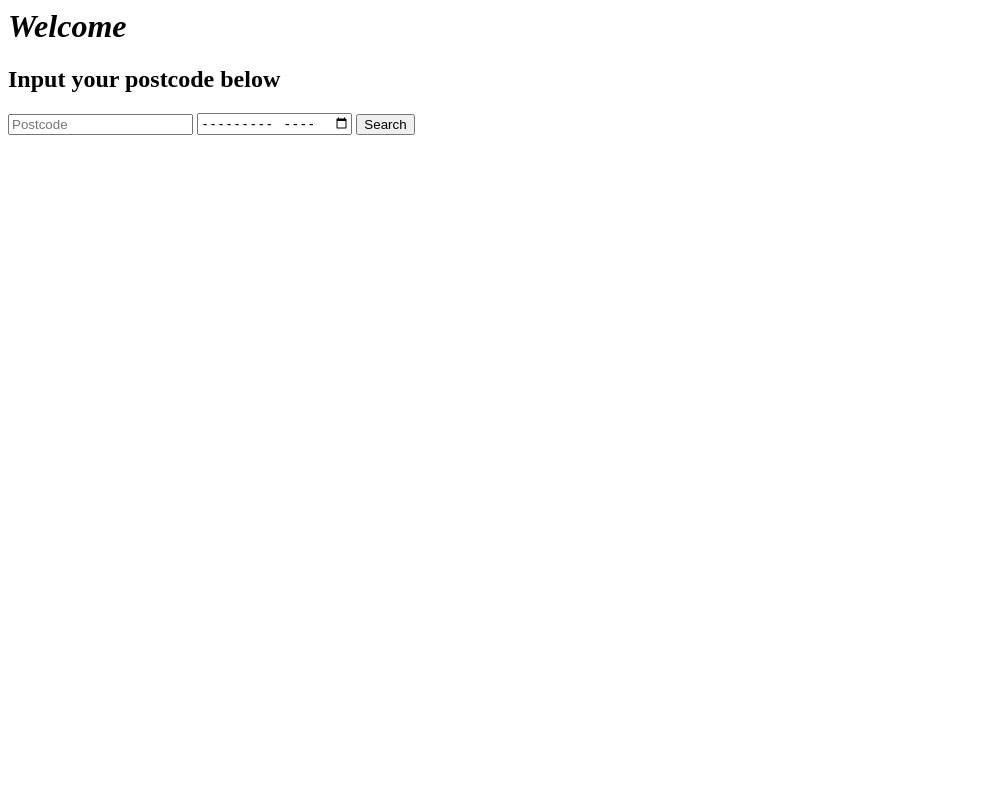
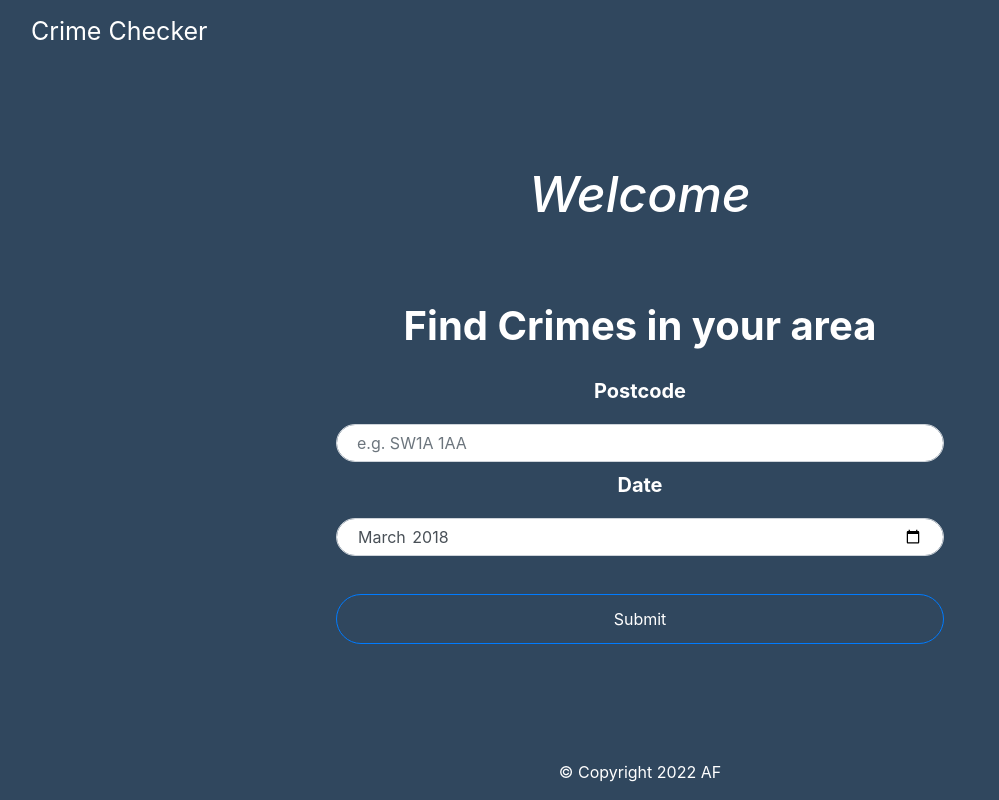
Before and after one commit to A-Finan/CrimeStats, a Node server app: page / in a window 1280 px wide. Shown: the whole page, without its empty margins (0-999 px from the left). Run offline with Node 20, Linux system fonts and the light colour scheme; some libraries are stand-ins or nearby versions.

Commit message:
Added New Styling
New Styling to the main page

```diff
--- a/app.js
+++ b/app.js
@@ -17,36 +17,32 @@ app.get('/', function(req, res){
     res.render("pages/main.ejs");
 })
 
-app.post('/', function(req, res) {
+
+app.post('/search', function(req, res) {
     const postcode = req.body.pcodeSearch
+    const date = req.body.dateSearch
+    console.log(date);
     const location_api_url = "https://api.getthedata.com/postcode/" + postcode;
-
-    console.log(location_api_url)
-
+    // console.log(location_api_url)
     https.get(location_api_url, function(response) {
         response.on("data", function(data){
-
-            //console.log(data)
             const locData = data.toString()
-            console.log(locData)
             const data_loc = JSON.parse(locData)
+            // console.log(data_loc)
             const longitude = (data_loc.data.longitude)
             const latitude = (data_loc.data.latitude)
-            console.log(longitude + ' '+ latitude)
-            res.send(longitude + ' '+ latitude)
+            console.log(data_loc.data.longitude + ' ' + data_loc.data.latitude)
+            res.send(data_loc);
+        })
+    });
+    const police_api_url = "https://data.police.uk/api/crimes-at-location?date=" + date + "&lat=" + '' + "&lng=" + '';
+    console.log(police_api_url);
+    https.get(police_api_url, function(resp) {
+        resp.on("police_data", function(police_data){
+            const PData = JSON.parse(police_data);
+            console.log(PData);
         })
     })
-
-    // const police_api_url = "https://data.police.uk/api/crimes-at-location?"
-
-    //     https.request(police_api_url, function(response) {
-    //     response.on("data", function(data){
-    //         const locData = JSON.parse(data);
-    //         const longitude = (locData.result.longitude)
-    //         const latitude = (locData.result.latitude)
-    //     })
-    // })
-
 })
 
 
--- a/package.json
+++ b/package.json
@@ -7,7 +7,7 @@
     "body-parser": "^1.19.0",
     "ejs": "^3.1.6",
     "express": "^4.17.1",
-    "nodemon": "^2.0.7",
+    "nodemon": "^2.0.15",
     "request": "^2.88.2"
   },
   "scripts": {
--- a/public/css/styles.css
+++ b/public/css/styles.css
@@ -1,62 +1,56 @@
 body {
     background-color: #30475e;
-    font-family: 'Montserrat', sans-serif;
-    text-align: center;
 }
 
-.heading-title {
-    width:600px;
-    margin:auto;
-}
-    h1 {
-        margin-top: 50px;
-        font-family: 'Trebuchet MS', 'Lucida Sans Unicode', 'Lucida Grande', 'Lucida Sans', Arial, sans-serif;
-    }
-    h2{
-        margin-top: 50px;
+.navbar-brand {
+    font-size: 25px;
 }
 
-
-.form-wrapper {
-    width: 100px;
+.section-area {
+    padding-top: 100px;
+    text-align: center;
     margin: auto;
-    height: auto;
+    color: #fff;
+} h1 {
+    font-size: 50px;
+} h2 {
+    font-size: 40px;
+    font-weight: bold;
+    margin-bottom: 20px;
+    padding-top: 70px;
 }
 
-  form {
-      margin-top: 50px;
-      display: block;
-
-    }
-
-    input {
-        text-align: center;
-        display: block;
-        margin-top: 10px;
-    }
-
-    button {
-        margin-top: 10px;
-        margin-left: 50px;
-        width: 100px;
-    }
-
-
-.api-data {
-    background-color: lightgrey;
-    height: 200px;
-    position: relative;
-    margin-top: 50px;
-    margin-left: 500px;
-    margin-right: 500px;
-    display: none;
-}
-
-     p {
-        margin: 0;
+.container-input form {
     position: absolute;
     top: 50%;
     left: 50%;
-        -ms-transform: translate(-50%, -50%);
-        transform: translate(-50%, -50%);
+    transform: translate(-50%,-50%);
+} label {
+    font-size: 20px;
+    font-weight: bold;
+    margin-bottom: 10px;
 }
+.form-control {
+    border-radius: 25px;
+    width: 100%;
+    padding: 12px 20px;
+    margin: 8px 0;
+    display: inline-block;
+} .btn {
+    border-radius: 25px;
+    width: 100%;
+    padding: 12px 20px;
+    margin: 30px 0;
+    display: inline-block;
+    background-color: #30475e;
+}
+
+.footer-section {
+    position: fixed;
+    left: 0;
+    bottom: 0;
+    width: 100%;
+    background-color: #30475e;
+    color: white;
+    text-align: center;
+}
--- a/views/pages/main.ejs
+++ b/views/pages/main.ejs
@@ -1,12 +1,25 @@
+<%- include('../partials/header.ejs') %>
+<%- include('../partials/navbar.ejs') %>
+
+
 <title>Crime Search</title>
-<div class="heading-title">
-    <h1><em>Welcome</em></h1>
-    <h2>Input your postcode below</h2>
-</div>
-<div class="form-wrapper">
-    <form action="/" method="post">
-        <input type="text" name="pcodeSearch" id="pcodeSearch" placeholder="Postcode" required>
-        <input type="month" id="start" name="start"min="2018-03" placeholder="Year Month" >
-        <button class="btn btn-primary" type="submit">Search</button>
-    </form>
-</div>
+
+<section class="section-area">
+    <div class="container-fluid">
+        <h1><em>Welcome</em></h1>
+        <h2>Find Crimes in your area</h2>
+    </div>
+    <div class="container-input">
+        <form class="input-form" action="/search" method="post">
+            <div class="form-group form-control-lg">
+                <label for="postcode">Postcode</label>
+                <input type="text" class="form-control" id="postcode" name="postcode" placeholder="e.g. SW1A 1AA" required>
+                <label for="dateSearch">Date</label>
+                <input type="month" class="form-control" id="start" name="dateSearch" min="2018-03" value="2018-03" placeholder="Year Month" required>
+                <button type="submit" id="submit-btn" class="btn btn-primary">Submit</button>
+            </div>
+        </form>
+    </div>
+</section>
+
+<%- include('../partials/footer.ejs') %>
--- a/views/partials/footer.ejs
+++ b/views/partials/footer.ejs
@@ -1 +1,8 @@
+<footer class="footer-section" id="footer">
+    <div class="container-fluid-footer">
+      <p>© Copyright 2022 AF</p>
+    </div>
+</footer>
+
 </body>
+</html>
--- /dev/null
+++ b/views/partials/navbar.ejs
@@ -0,0 +1,15 @@
+<%- include('../partials/header.ejs') %>
+
+<section class="colored-section" id="title">
+    <div class="container-fluid">
+      <!-- Nav Bar -->
+      <nav class="navbar navbar-expand-lg navbar-dark">
+        <a class="navbar-brand" href="">Crime Checker</a>
+        <button class="navbar-toggler" type="button" data-toggle="collapse" data-target="#navbarSupportedContent"
+          aria-controls="navbarSupportedContent" aria-expanded="false" aria-label="Toggle navigation">
+          <span class="navbar-toggler-icon"></span>
+        </button>
+      </nav>
+  </section>
+
+<%- include('../partials/footer.ejs') %>
```
Also changed, not shown: views/pages/home.ejs (deleted), 1 other file. Lines whose indentation alone changed are shown as unchanged.
